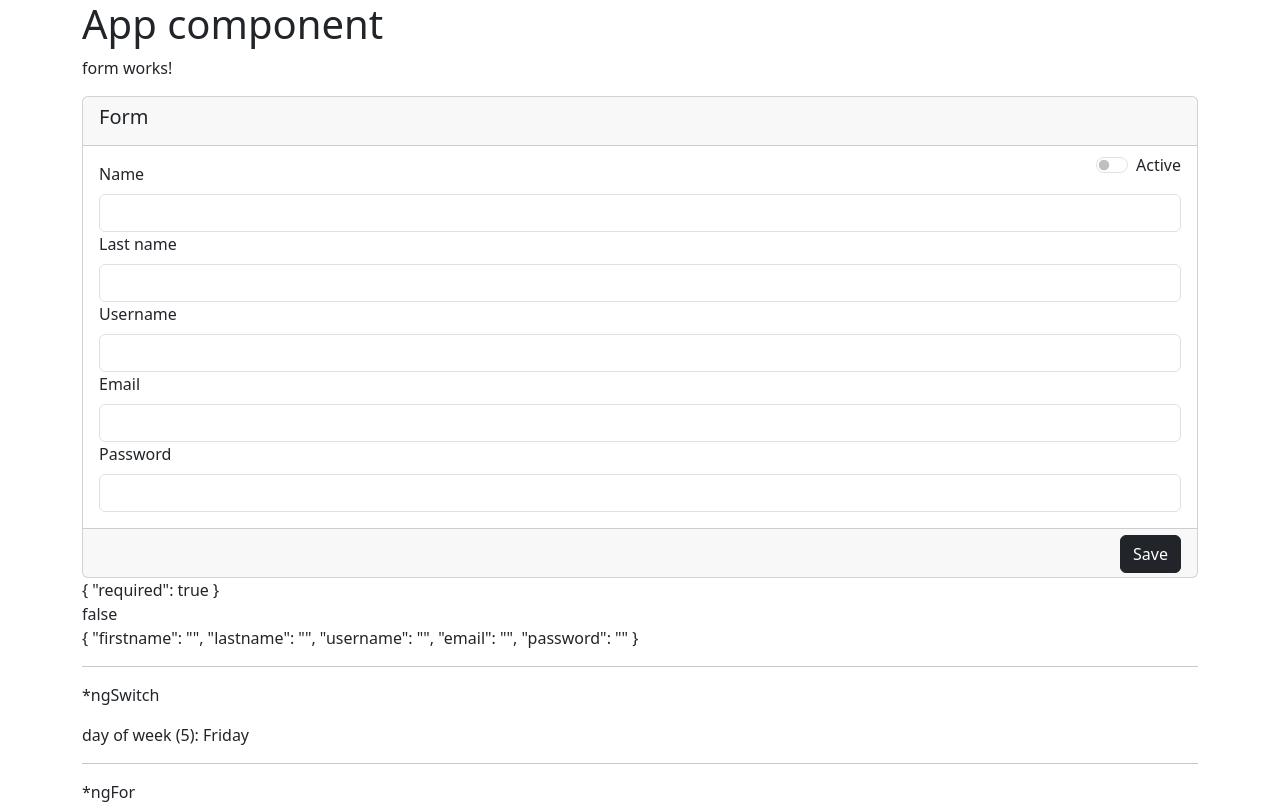
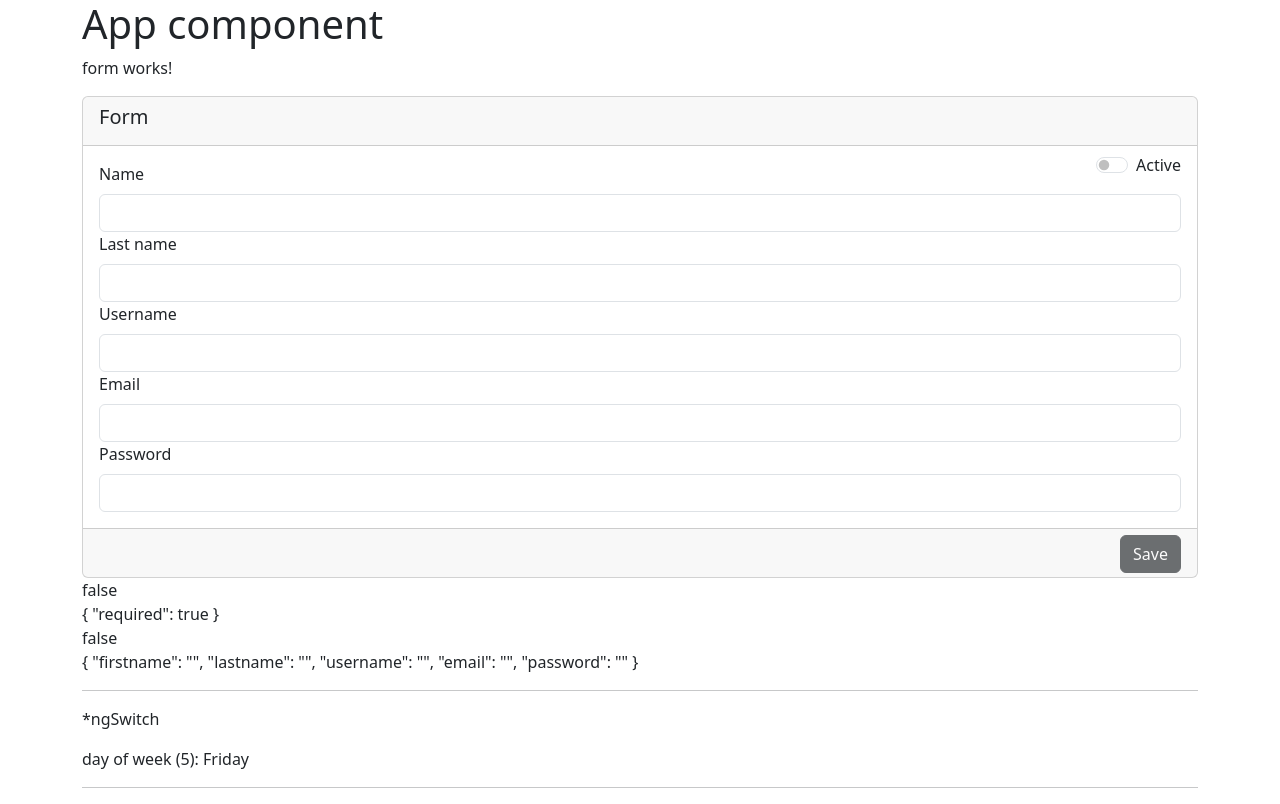
Before and after one commit to MigueAJM/backlog-frontend, an Angular app: page / in a window 1280 px wide. Shown: the top 804 px of the page. Built offline with nearby package versions, Linux system fonts and the light colour scheme.

Commit message:
Estado del formulario con ngForm

```diff
--- a/src/app/form/form.component.html
+++ b/src/app/form/form.component.html
@@ -4,7 +4,7 @@
     <h5 class="card-title">Form</h5>
   </div>
   <div class="card-body">
-    <form (ngSubmit)="process()">
+    <form (ngSubmit)="process()" #form_user_data="ngForm">
       <div class="">
         <label for="firstname" class="form-label">Name</label>
         <input
@@ -97,11 +97,18 @@
           [(ngModel)]="users[0].active"
         />
       </div>
-      <button type="submit" class="btn btn-dark">Save</button>
+      <button
+        type="submit"
+        class="btn btn-dark"
+        [disabled]="form_user_data.invalid"
+      >
+        Save
+      </button>
     </form>
   </div>
   <div class="card-footer"></div>
 </div>
+{{ form_user_data.valid }}<br />
 {{ firstname.errors | json }}<br />
 {{ firstname.valid }}<br />
 {{ users[0] | json }}
```
